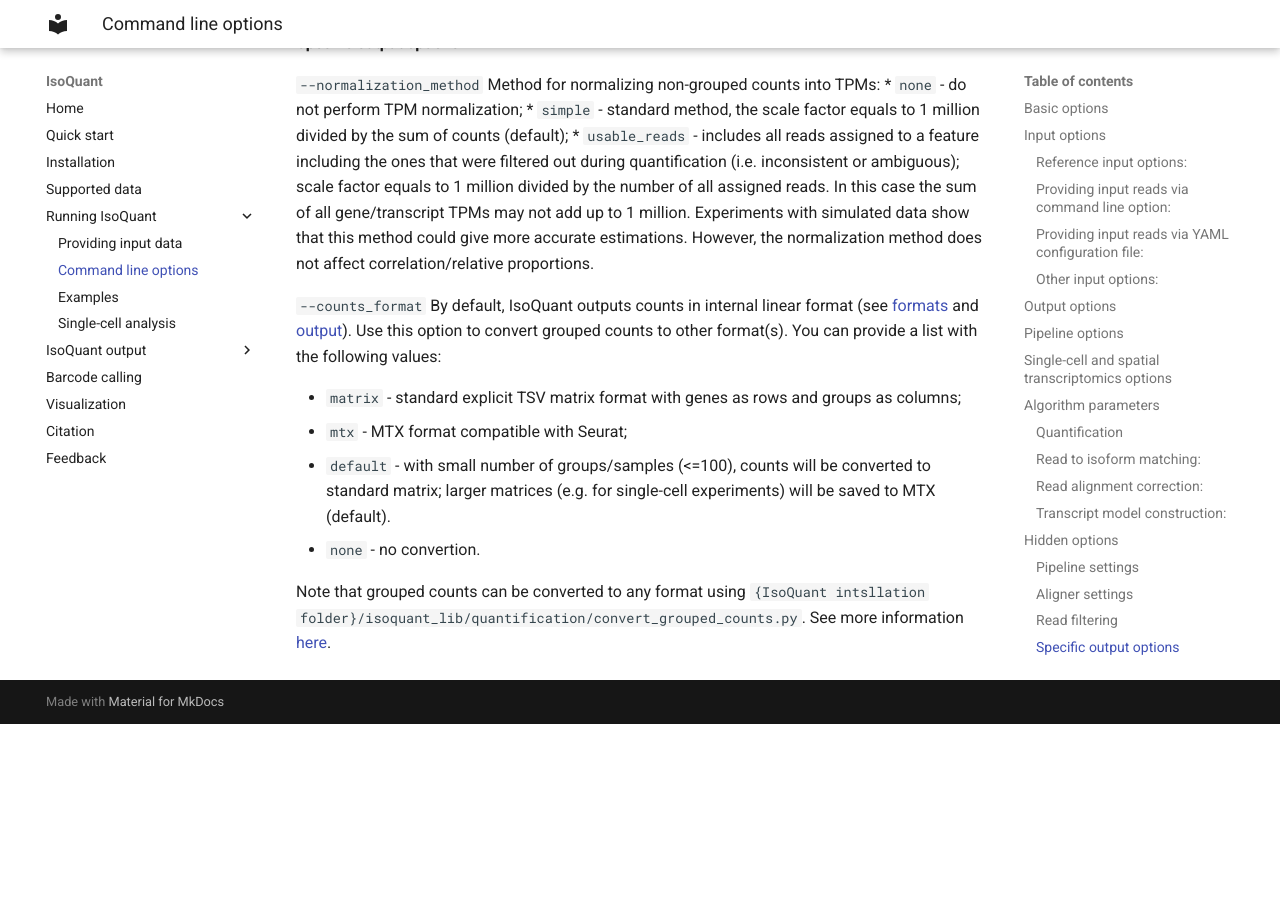
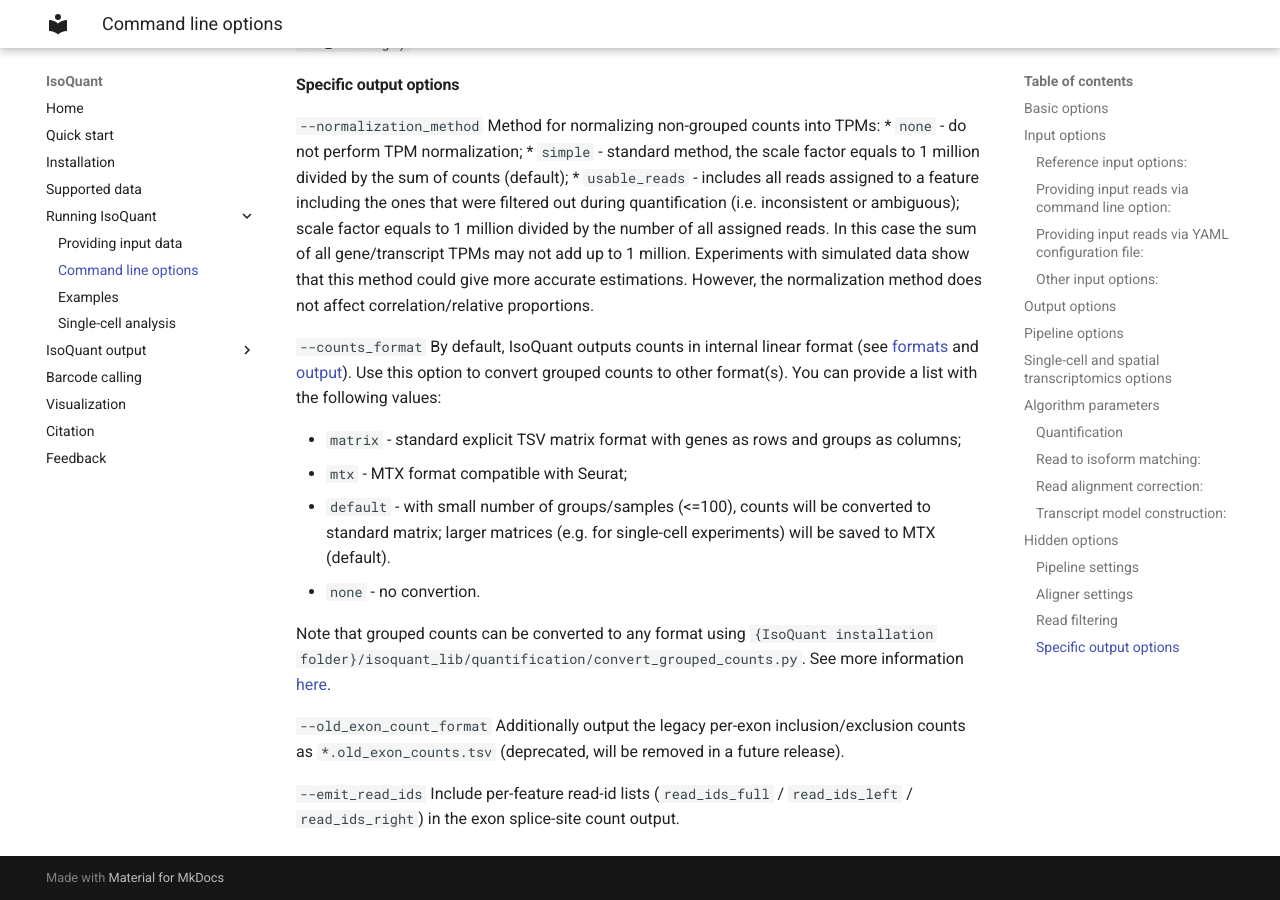
Before and after one commit to ablab/IsoQuant, an MkDocs documentation site: the page built from docs/cmd.md, in a window 1280 px wide and 900 px high, scrolled down 12708 px. Built offline with MkDocs 1.6.1 and Material for MkDocs 9.7.7, drawn with Linux system fonts in a browser that asks for light colours; before the commit the page ends 13432 px from its top, so only the background shows below that; some of the changed text lies outside the part shown.

Commit message:
fix doc cross-links, fusion filename, and typos across docs

```diff
--- a/docs/cmd.md
+++ b/docs/cmd.md
@@ -221,8 +221,8 @@
   - Splice junction counts (`*.splice_junction_counts.tsv`);
   - Intron retention counts (`*.intron_retention_counts.tsv`);
 
-* `fusion`:fusion gene detection, (requires gene annotation), produces:
-  - Fusion gene predictions (`*.fusions.tsv`).
+* `fusion` (requires gene annotation): fusion gene detection, produces:
+  - Fusion gene predictions (`fusion_<bam_basename>.tsv`, one file per input BAM).
 
 
 Defaults when `--analysis` is not set:
@@ -355,7 +358,7 @@
 
 Path to a molecule description file (MDF) for `custom_sc` mode.
 Defines molecule structure for universal barcode extraction from any protocol.
-See [MDF format](single_cell.md#molecule-definition-file-mdf-format) for details.
+See [MDF format](single_cell.md#molecule-description-format-mdf) for details.
 
 
 ## Algorithm parameters
@@ -542,7 +545,7 @@
 However, the normalization method does not affect correlation/relative proportions.
 
 `--counts_format`
-    By default, IsoQuant outputs counts in internal linear format (see [formats](formats.md#expression-table-format) and [output](output.md#default-feature-counts-in-linear-format)).
+    By default, IsoQuant outputs counts in internal linear format (see [formats](formats.md#linear-format) and [output](output.md#grouped-counts-in-linear-format)).
     Use this option to convert grouped counts to other format(s). You can provide a list with the following values:
 
 * `matrix` - standard explicit TSV matrix format with genes as rows and groups as columns;
@@ -551,5 +554,13 @@
 larger matrices (e.g. for single-cell experiments) will be saved to MTX (default).
 * `none` - no convertion.
 
-Note that grouped counts can be converted to any format using `{IsoQuant intsllation folder}/isoquant_lib/quantification/convert_grouped_counts.py`.
-See more information [here](output.md#default-grouped-counts-in-linear-format).
+Note that grouped counts can be converted to any format using `{IsoQuant installation folder}/isoquant_lib/quantification/convert_grouped_counts.py`.
+See more information [here](output.md#grouped-counts-in-linear-format).
+
+`--old_exon_count_format`
+    Additionally output the legacy per-exon inclusion/exclusion counts as
+    `*.old_exon_counts.tsv` (deprecated, will be removed in a future release).
+
+`--emit_read_ids`
+    Include per-feature read-id lists (`read_ids_full` / `read_ids_left` /
+    `read_ids_right`) in the exon splice-site count output.
```
Also changed, not shown: other parts of docs/cmd.md (+7 -4 lines), docs/barcode_calling.md (+3 -3 lines), docs/formats.md (+8 -8 lines), docs/index.md (+1 -1 lines), docs/output.md (+2 -2 lines), docs/single_cell.md (+7 -7 lines).
